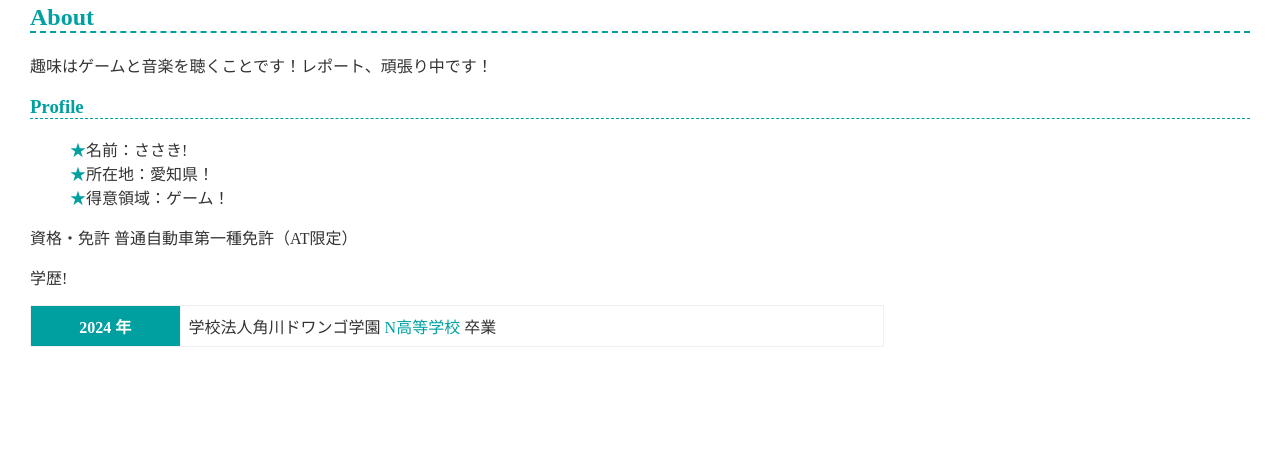
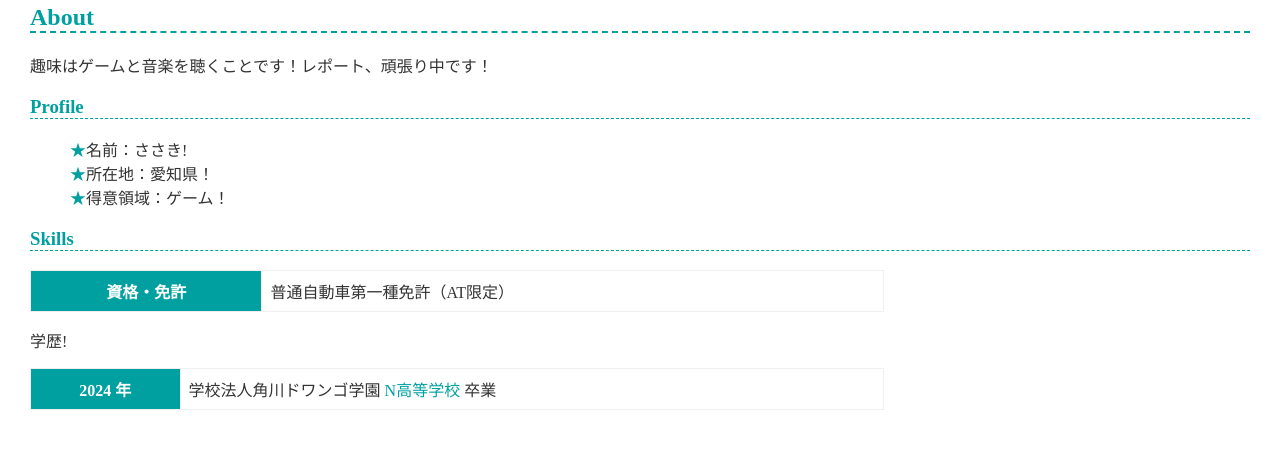
Before and after one commit to sasaki0628/sasaki0628.github.io, a plain HTML site: page index.html in a window 1280 px wide. Shown: the part 109-558 px from the top of the page. Drawn offline with Linux system fonts and the light colour scheme.

Commit message:
skillの調整

```diff
--- a/index.html
+++ b/index.html
@@ -21,9 +21,13 @@
       <li>得意領域：ゲーム！</li>
     </ul>
 
+    <h3>Skills</h3>
+    <table>
+      <tr>
         <th>資格・免許</th>
         <td>普通自動車第一種免許（AT限定）</td>
       </tr>
+      </table>
 
     <p>学歴!</p>
     <table>
```
